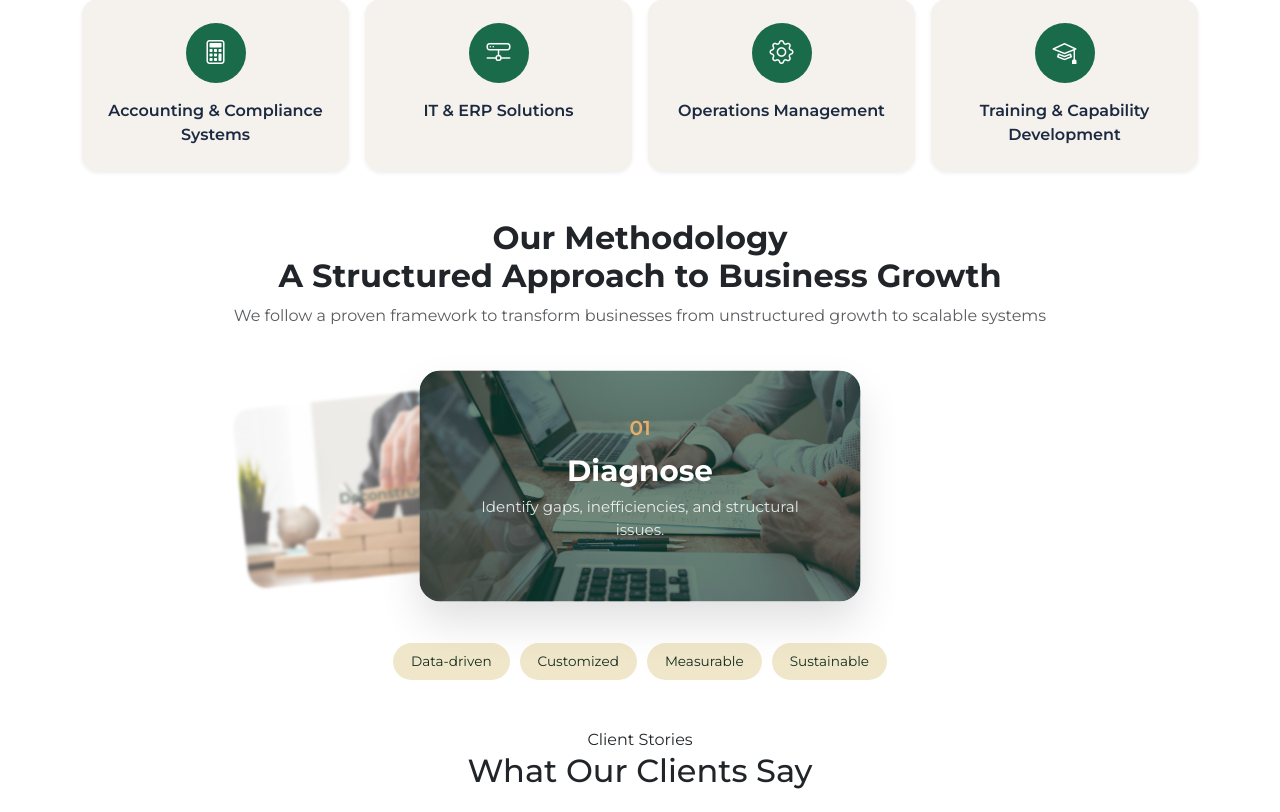
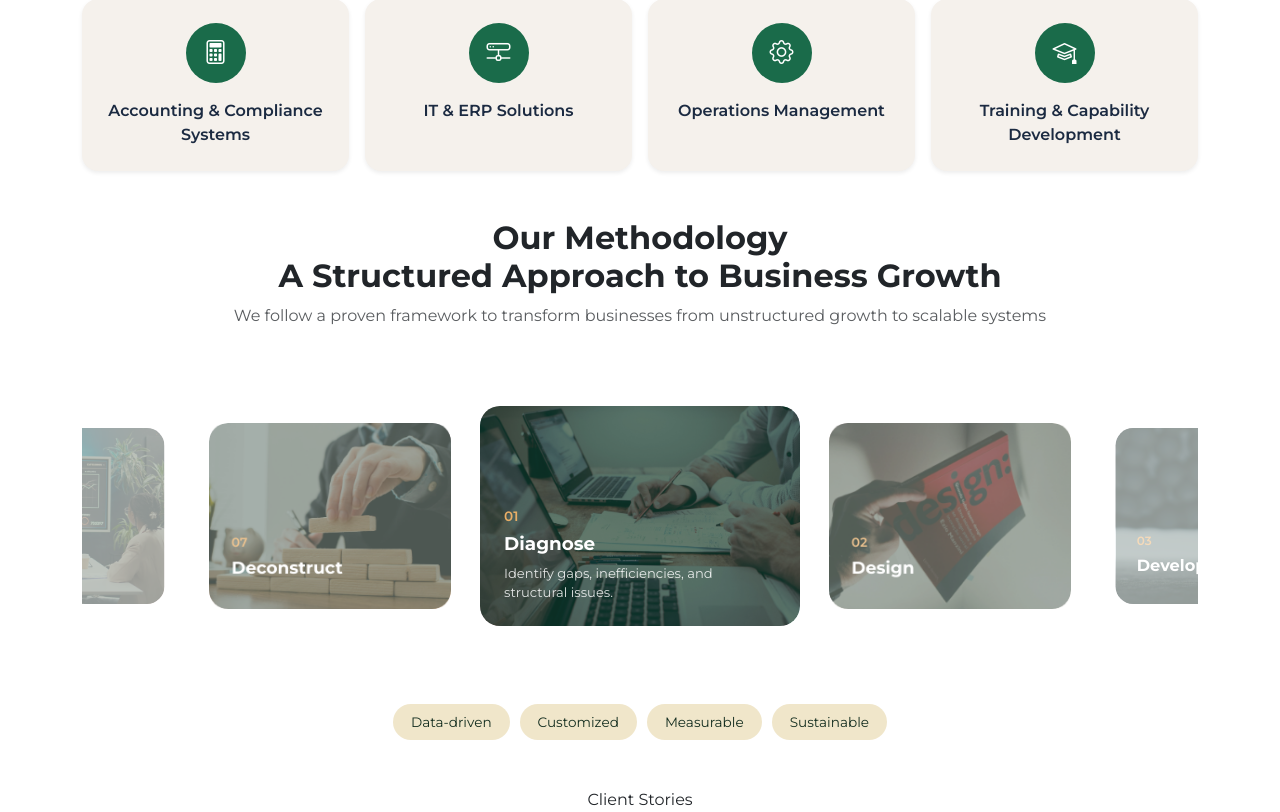
Before and after one commit to orgvein-pvt-ltd/orgvein-website, a Django app: page / in a window 1280 px wide. Shown: the part 1735-2547 px from the top of the page. Run offline with Django 5.2, Linux system fonts and the light colour scheme.

Commit message:
fix: methodology animation change

```diff
--- a/static/css/main.css
+++ b/static/css/main.css
@@ -216,91 +216,98 @@ html, body {
     .hero-section { min-height: 80vh; }
 }
 
-.methodology-wrapper {
+/* SLIDER TRACK */
+.slider-track-outer {
     position: relative;
-    display: flex;
-    justify-content: center;
-    align-items: center;
+    width: 100%;
+    overflow: hidden;
 }
 
-/* SIDE CARDS */
-.side-card {
-    position: absolute;
-    width: 320px;
+.slider-track {
+    display: flex;
+    align-items: center;
+    gap: 20px;
+    padding: 30px 0;
+    transition: transform 0.6s cubic-bezier(0.4, 0, 0.2, 1);
+    will-change: transform;
+}
+
+/* CARDS */
+.method-card {
+    flex: 0 0 260px;
     height: 200px;
     border-radius: 20px;
-    background: #3E8545;
-    opacity: 0.6;
     display: flex;
     flex-direction: column;
-    justify-content: center;
-    align-items: center;
-    transition: all 0.6s ease;
-    filter: blur(2px);
-    z-index: 1;
-}
-.side-card p {
-    margin: 0;
-    font-weight: 600;
-    color: #132D1F;
+    justify-content: flex-end;
+    padding: 24px;
+    position: relative;
+    overflow: hidden;
+    opacity: 0.45;
+    transform: scale(0.88);
+    cursor: pointer;
+    transition: transform 0.6s ease, opacity 0.6s ease;
 }
 
-.side-card .step-num {
-    font-size: 0.9rem;
-    color: #666;
-}
-
-/* LEFT */
-.side-card.prev {
-    transform: translateX(-80%) scale(0.9) rotate(-6deg);
-}
-
-/* RIGHT */
-.side-card.next {
-    transform: translateX(80%) scale(0.9) rotate(6deg);
-}
-
-/* MAIN */
-.main-card {
-    z-index: 3;
-    width: 420px;
-    padding: 40px;
-    border-radius: 20px;
-    background-position: center;
-    background-repeat: no-repeat;
-    box-shadow: 0 20px 40px rgba(0,0,0,0.12);
-    position: relative;
-    overflow: hidden;
-    transition: transform 1s ease, opacity 1s ease;
-}
-.main-card::before {
+.method-card::before {
     content: '';
     position: absolute;
     inset: 0;
-    background: rgba(19, 45, 31, 0.55);
+    background: rgba(19, 45, 31, 0.52);
     border-radius: 20px;
     z-index: 0;
+    transition: background 0.6s;
 }
-.main-card > * {
+
+.method-card.active {
+    flex: 0 0 320px;
+    height: 220px;
+    opacity: 1;
+    transform: scale(1);
+}
+
+.method-card.active::before {
+    background: rgba(19, 45, 31, 0.62);
+}
+
+.method-card.near {
+    opacity: 0.72;
+    transform: scale(0.93);
+}
+
+.card-num {
+    font-size: 0.85rem;
+    color: #E9AE66;
+    font-weight: 600;
+    position: relative;
+    z-index: 1;
+    margin-bottom: 4px;
+}
+
+.card-title {
+    font-size: 1.15rem;
+    font-weight: 700;
+    color: #fff;
     position: relative;
     z-index: 1;
 }
 
-.step-number {
-    color: #E9AE66;
-    font-weight: 600;
-    font-size: 1.2rem;
+.card-desc {
+    font-size: 0.82rem;
+    color: rgba(255, 255, 255, 0.85);
+    position: relative;
+    z-index: 1;
+    margin-top: 6px;
+    line-height: 1.45;
+    max-height: 0;
+    overflow: hidden;
+    opacity: 0;
+    transition: max-height 0.5s ease, opacity 0.5s ease;
 }
 
-.step-title {
-    font-weight: 700;
-    color: #ffffff;
-    margin-top: 10px;
-}
-
-.step-desc {
-    font-size: 0.9rem;
-    color: rgba(255, 255, 255, 0.85);
+.method-card.active .card-desc {
+    max-height: 60px;
+    opacity: 1;
 }
 
 .traits-row {
@@ -316,35 +323,6 @@ html, body {
     border-radius: 20px;
     font-size: 0.85rem;
     color: #132D1F;
-}
-
-/* ANIMATION STATES */
-.move-left {
-    transform: translateX(-400px) scale(0.8) rotate(-12deg);
-    opacity: 0;
-}
-
-.move-center {
-    transform: translateX(0) scale(1) rotate(0);
-    opacity: 1;
-}
-
-.move-right {
-    transform: translateX(400px) scale(0.8) rotate(12deg);
-    opacity: 0;
-}
-
-/* smooth transition */
-.side-card, .main-card {
-    transition: transform 1s ease, opacity 1s ease;
-}
-
-.main-card {
-    transform: scale(1.05);
-}
-
-.side-card {
-    filter: blur(2px);
 }
 
 /* ========= Testimonials ========== */
--- a/static/js/main.js
+++ b/static/js/main.js
@@ -70,82 +70,81 @@ document.addEventListener('DOMContentLoaded', () => {
         image: el.dataset.image
     }));
 
-    let index = 0;
+    const track = document.getElementById('sliderTrack');
+    const CARD_W = 260;
+    const ACTIVE_W = 320;
+    const GAP = 20;
 
-    const mainCard = document.querySelector('.main-card');
-    const prevCard = document.querySelector('.prev');
-    const nextCard = document.querySelector('.next');
+    // Triple the steps so we always have cards on both sides
+    const loopedSteps = [...steps, ...steps, ...steps];
+    let activeIndex = steps.length;
+    let cards = [];
+    let isJumping = false;
 
-    const title = document.querySelector('.step-title');
-    const number = document.querySelector('.step-number');
-    const desc = document.querySelector('.step-desc');
+    function buildCards() {
+        track.innerHTML = '';
+        cards = [];
 
-    function render() {
-        const prevIndex = (index - 1 + steps.length) % steps.length;
-        const nextIndex = (index + 1) % steps.length;
-
-        const current = steps[index];
-        const prev = steps[prevIndex];
-        const next = steps[nextIndex];
-
-        // MAIN
-        title.innerText = current.title;
-        number.innerText = current.num;
-        desc.innerText = current.desc;
-        mainCard.style.backgroundImage = `url('${current.image}')`;
-        mainCard.style.backgroundSize = 'cover';
-        mainCard.style.backgroundPosition = 'center';
-
-        // PREV
-        prevCard.querySelector('p').innerText = prev.title;
-        prevCard.querySelector('.step-num').innerText = prev.num;
-        prevCard.style.backgroundImage = `url('${prev.image}')`;
-        prevCard.style.backgroundSize = 'cover';
-        prevCard.style.backgroundPosition = 'center';
-
-        // NEXT
-        nextCard.querySelector('p').innerText = next.title;
-        nextCard.querySelector('.step-num').innerText = next.num;
-        nextCard.style.backgroundImage = `url('${next.image}')`;
-        nextCard.style.backgroundSize = 'cover';
-        nextCard.style.backgroundPosition = 'center';
+        loopedSteps.forEach((s, i) => {
+            const card = document.createElement('div');
+            card.className = 'method-card';
+            card.style.backgroundImage = `url('${s.image}')`;
+            card.style.backgroundSize = 'cover';
+            card.style.backgroundPosition = 'center';
+            card.innerHTML = `
+                <span class="card-num">${s.num}</span>
+                <div class="card-title">${s.title}</div>
+                <div class="card-desc">${s.desc}</div>
+            `;
+            card.addEventListener('click', () => { activeIndex = i; render(true); });
+            track.appendChild(card);
+            cards.push(card);
+        });
     }
 
-    function animateSlide() {
-
-        // Step 1: animate
-        mainCard.classList.add('move-left');
-        nextCard.classList.add('move-center');
-        nextCard.classList.remove('move-right');
-
-        // Fix layering DURING animation
-        mainCard.style.zIndex = 2;
-        nextCard.style.zIndex = 4;
-        prevCard.style.zIndex = 1;
-
-        setTimeout(() => {
-
-            index = (index + 1) % steps.length;
-
-            // Reset classes
-            mainCard.classList.remove('move-left');
-            nextCard.classList.remove('move-center');
-
-            // 🔥 IMPORTANT: reset z-index AFTER animation
-            mainCard.style.zIndex = 3;
-            nextCard.style.zIndex = 2;
-
-            render();
-
-        }, 600);
+    function getTranslateX(index) {
+        const containerW = track.parentElement.offsetWidth;
+        let offsetBefore = 0;
+        for (let i = 0; i < index; i++) {
+            offsetBefore += CARD_W + GAP;
+        }
+        return containerW / 2 - ACTIVE_W / 2 - offsetBefore;
     }
 
-    // initial state
-    nextCard.classList.add('move-right');
-    render();
+    function render(animate = true) {
+        cards.forEach((card, i) => {
+            card.classList.remove('active', 'near');
+            const diff = Math.abs(i - activeIndex);
+            if (i === activeIndex) card.classList.add('active');
+            else if (diff === 1) card.classList.add('near');
+        });
 
-    // Auto loop
-    setInterval(animateSlide, 2500);
+        track.style.transition = animate ? 'transform 0.6s cubic-bezier(0.4, 0, 0.2, 1)' : 'none';
+        track.style.transform = `translateX(${getTranslateX(activeIndex)}px)`;
+    }
+
+    function advance() {
+        if (isJumping) return;
+        activeIndex++;
+        render(true);
+
+        // When we reach the last copy, silently jump back to middle copy
+        if (activeIndex >= steps.length * 2) {
+            isJumping = true;
+            setTimeout(() => {
+                activeIndex = activeIndex - steps.length;
+                render(false);
+                isJumping = false;
+            }, 650);
+        }
+    }
+
+    buildCards();
+    render(false);
+
+    window.addEventListener('resize', () => render(false));
+
+    setInterval(advance, 2500);
 
     const observer = new IntersectionObserver((entries) => {
         entries.forEach(entry => {
--- a/templates/core/home.html
+++ b/templates/core/home.html
@@ -79,27 +79,8 @@
     <p class="text-muted text-center mb-5">
         We follow a proven framework to transform businesses from unstructured growth to scalable systems
     </p>
-    <div class="methodology-wrapper">
-
-        <!-- PREVIOUS CARD -->
-        <div class="side-card prev">
-            <span class="step-num" id="prev-num"></span>
-            <p id="prev-title"></p>
-        </div>
-
-        <!-- MAIN CARD -->
-        <div class="main-card text-center">
-            <div class="step-number"></div>
-            <h3 class="step-title"></h3>
-            <p class="step-desc mt-2"></p>
-        </div>
-
-        <!-- NEXT CARD -->
-        <div class="side-card next">
-            <span class="step-num" id="next-num"></span>
-            <p id="next-title"></p>
-        </div>
-
+    <div class="slider-track-outer">
+        <div class="slider-track" id="sliderTrack"></div>
     </div>
     <div style="display:none;">
         {% for step in methodology %}
```
